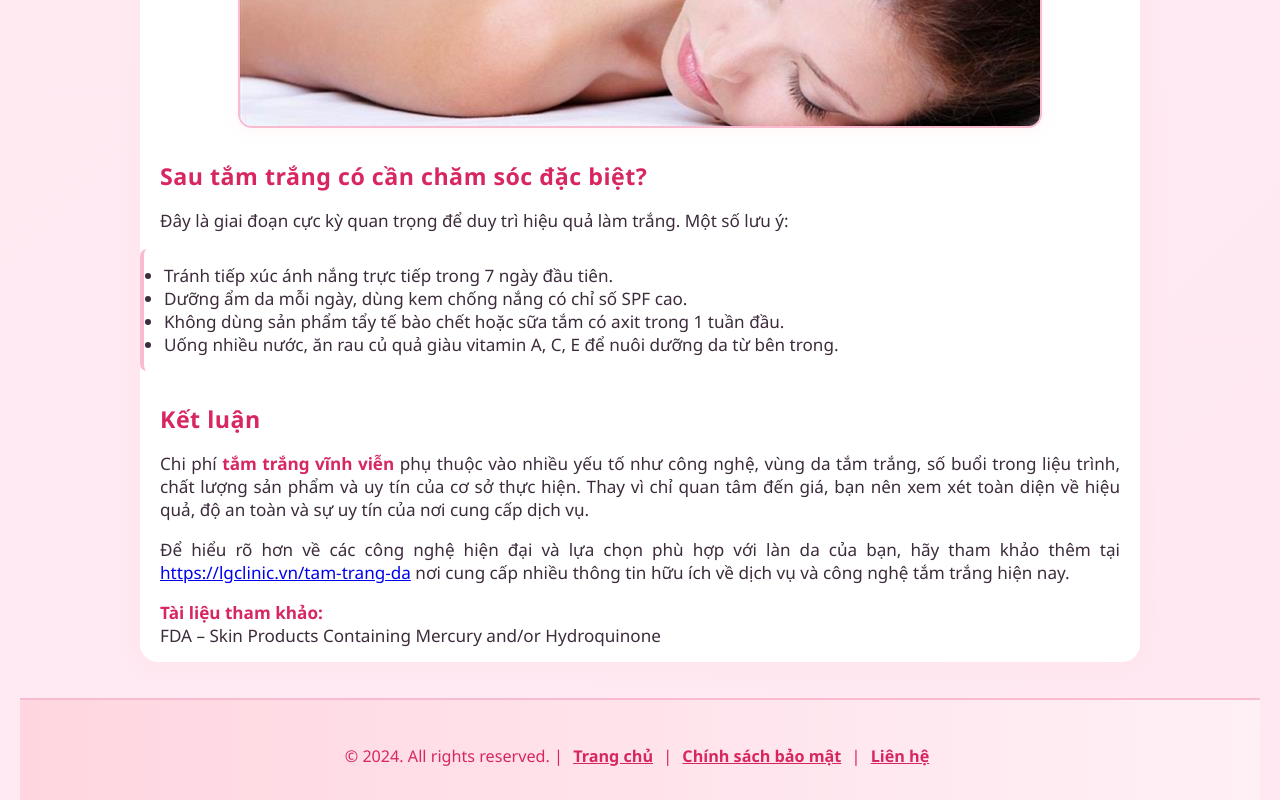
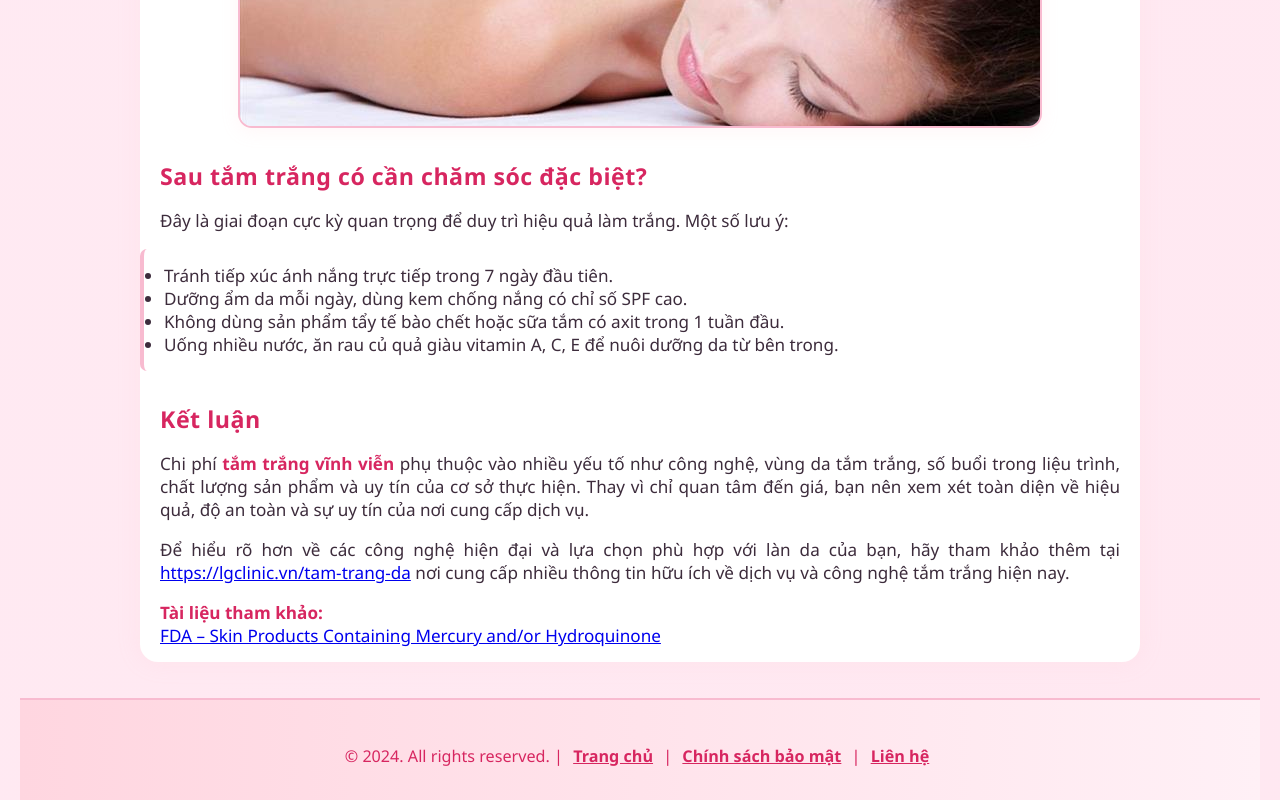
Before and after one commit to kienthuc-trietlong/gia-tam-trang, a plain HTML site: page index.html in a window 1280 px wide. Shown: the part 3722-4522 px from the top of the page. Drawn offline with Linux system fonts and the light colour scheme.

Commit message:
update content

```diff
--- a/index.html
+++ b/index.html
@@ -79,8 +79,11 @@
             <p>Để hiểu rõ hơn về các công nghệ hiện đại và lựa chọn phù hợp với làn da của bạn, hãy tham khảo thêm tại <a href="https://lgclinic.vn/tam-trang-da" target="_blank">https://lgclinic.vn/tam-trang-da</a> nơi cung cấp nhiều thông tin hữu ích về
                 dịch vụ và công nghệ tắm trắng hiện nay.</p>
             <p><strong>Tài liệu tham khảo:</strong><br>
-                <a href="https://www.fda.gov/consumers/health-fraud-scams/skin-products-containing-mercury-andor-hydroquinone"></a>FDA – Skin Products Containing Mercury and/or Hydroquinone
+                <a href="https://www.fda.gov/consumers/health-fraud-scams/skin-products-containing-mercury-andor-hydroquinone" target="_blank" rel="noopener noreferrer">
+                        FDA – Skin Products Containing Mercury and/or Hydroquinone
+                    </a>
             </p>
+
         </main>
         <aside class="sidebar">
             <h3>Mục lục bài viết</h3>
```
